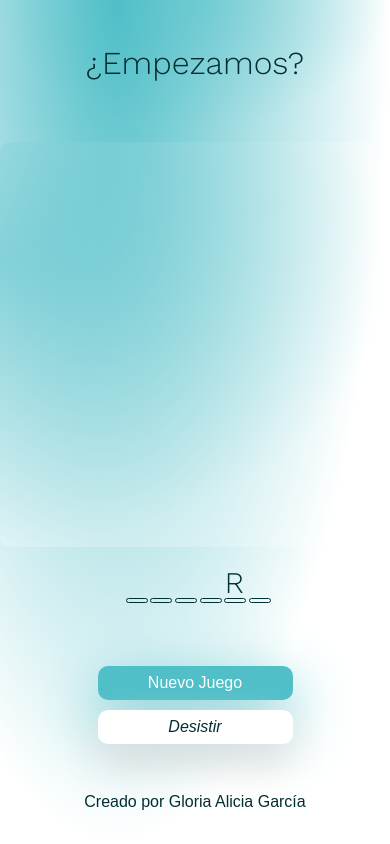
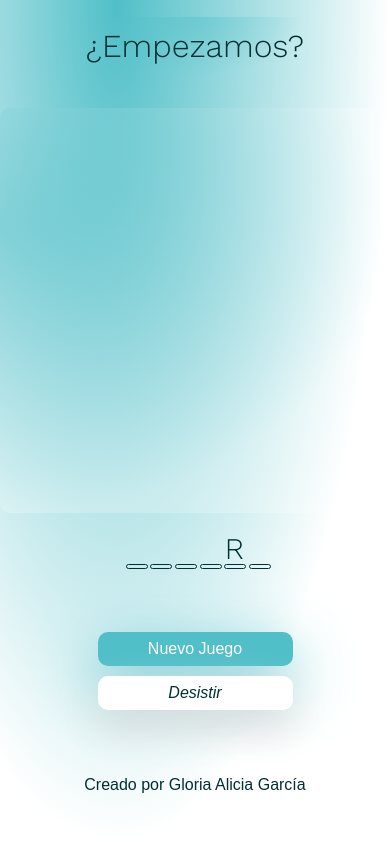
Before and after one commit to GloriaAlicia/hangmanGame, a plain HTML site: page subpages/play.html in a window 390 px wide. Drawn offline with nearby package versions, Linux system fonts and the light colour scheme.

Commit message:
advertencias fijo en la parte de abajo en todos los tamaños del viewport

```diff
--- a/styles/playStyles.css
+++ b/styles/playStyles.css
@@ -256,4 +256,7 @@ input, form{
     .currentWord{
         padding: 3vw 0;
     }
+    .wrapper-lifes{
+        height: 7vh;
+    }
 }
--- a/styles/principal.css
+++ b/styles/principal.css
@@ -19,6 +19,10 @@ h1{
 }
 main{
     background-image: radial-gradient(farthest-side at 30% 0%, var(--correct),rgba(0,0,0,0));
+    min-height: 100vh;
+    display:flex;
+    flex-direction: column;
+    justify-content: space-evenly;
 }
 .wrapper-page{
     display:flex;
```
Also changed, not shown: 1 other file.
